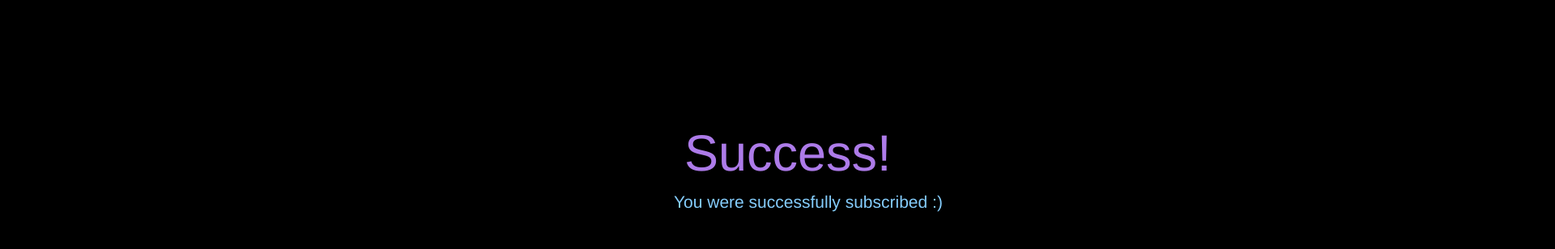
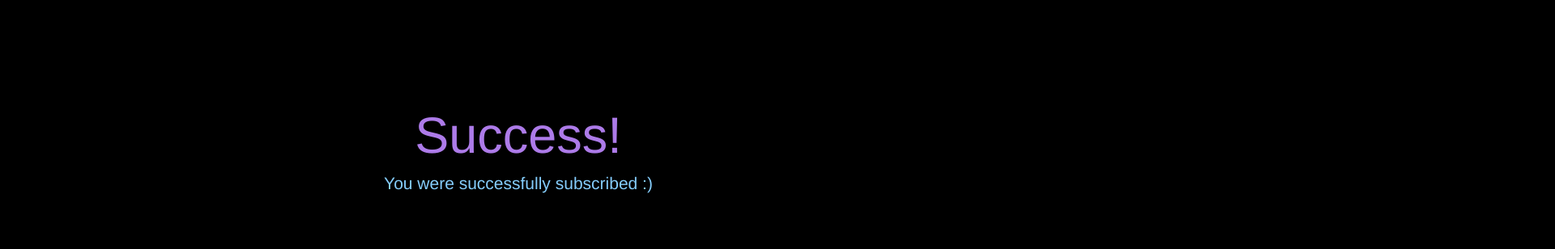
Before and after one commit to vgalante2/VinchyExculsivesSignup, a website: page success.html in a window 1280 px wide. Shown: the part 200-508 px from the top of the page at 81% size, 1920 px wide, since content can reach past the window. Drawn offline with nearby package versions, Linux system fonts and the light colour scheme.

Commit message:
debug- final

```diff
--- a/package.json
+++ b/package.json
@@ -10,6 +10,7 @@
   "license": "ISC",
   "dependencies": {
     "body-parser": "^1.20.2",
+    "dotenv": "^16.0.3",
     "express": "^4.18.2",
     "request": "^2.88.2"
   }
--- a/public/css/styles.css
+++ b/public/css/styles.css
@@ -6,6 +6,7 @@ body {
 body {
   display: flex;
   align-items: center;
+  justify-content: center;
   padding-top: 40px;
   padding-bottom: 40px;
   background-color: black;
@@ -20,6 +21,25 @@ body {
   color: white;
 }
 
+
+.container {
+  display: flex;
+  align-items: center;
+  justify-content: center;
+  flex-direction: column;
+
+}
+
+.container p {
+  align-items: center;
+  justify-content: center;
+}
+
+.container .success {
+  width: 100%;
+
+
+}
 
 
 .form-signin {
@@ -80,9 +100,6 @@ margin-bottom: -1px;
 .success{
   background-color: black;
 color: white;
-position: relative;
-left: 810px;
-margin-left: 20px;
 }
 
 .success h1 {
@@ -91,6 +108,8 @@ margin-left: 20px;
 
 .success p {
   color: #85CDFD;
-  position: absolute;
-  left: 2px;
+ display: flex;
+ align-items: center;
+ justify-content: center;
+ flex-direction: column;
 }
```
Also changed, not shown: app.js (+5 -9 lines), practice.js (deleted), 5 other files.
